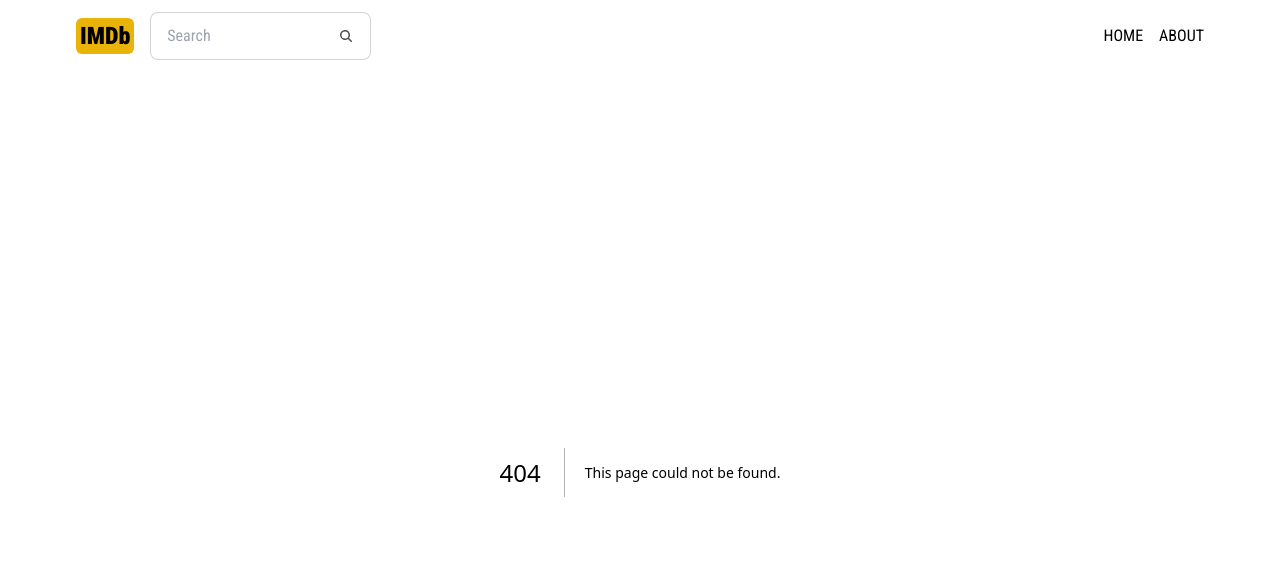
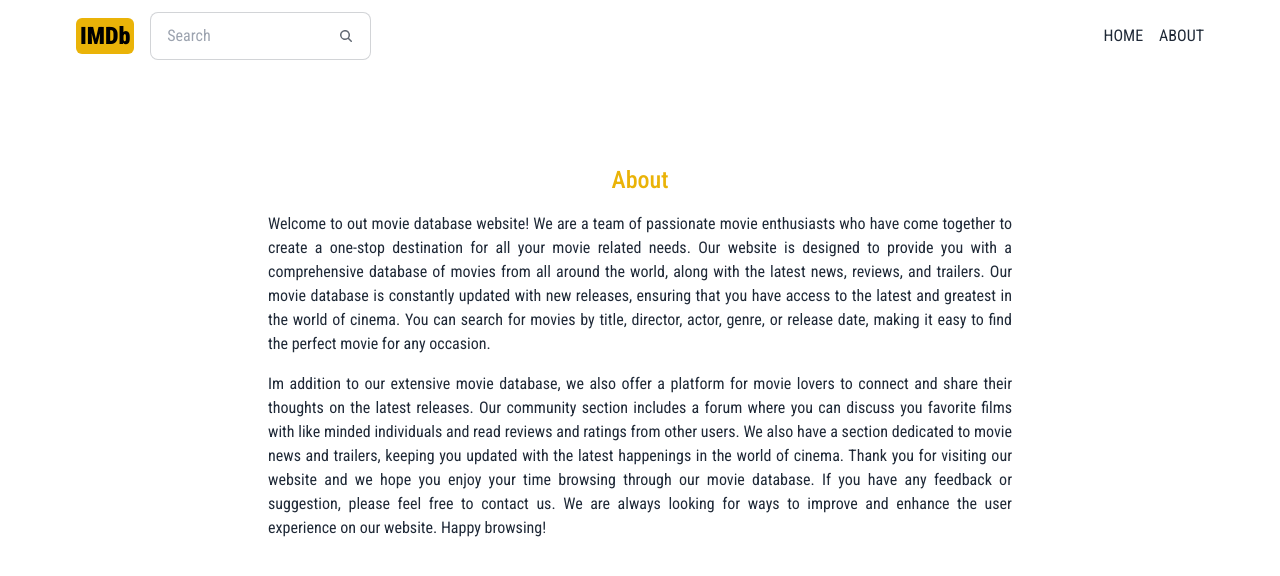
Before and after one commit to febinfelix23/imdb-clone, a Next.js app: page /about in a window 1280 px wide. Before the commit this address had no page. Shown: the top 576 px of the page. Built offline with nearby package versions, Linux system fonts and the light colour scheme.

Commit message:
Complete about section

```diff
--- /dev/null
+++ b/src/app/about/page.jsx
@@ -0,0 +1,18 @@
+import React from 'react'
+
+function About() {
+  return (
+    <div className='max-w-3xl mx-auto p-3 space-y-4 text-justify mt-20'>
+        <h1 className='text-2xl font-medium text-yellow-500 text-center'>About</h1>
+        <p>
+            Welcome to out movie database website! We are a team of passionate movie enthusiasts who have come together to create a one-stop destination for all your movie related needs.
+            Our website is designed to provide you with a comprehensive database of movies from all around the world, along with the latest news, reviews, and trailers. Our movie database is constantly updated with new releases, ensuring that you have access to the latest and greatest in the world of cinema. You can search for movies by title, director, actor, genre, or release date, making it easy to find the perfect movie for any occasion.
+        </p>
+        <p>
+            Im addition to our extensive movie database, we also offer a platform for movie lovers to connect and share their thoughts on the latest releases. Our community section includes a forum where you can discuss you favorite films with like minded individuals and read reviews and ratings from other users. We also  have a section dedicated to movie news and trailers, keeping you updated with the latest happenings in the world of cinema. Thank you for visiting our website and we hope you enjoy your time browsing through our movie database. If you have any feedback or suggestion, please feel free to contact us. We are always looking for ways to improve and enhance the user experience on our website. Happy browsing!
+        </p>
+    </div>
+  )
+}
+
+export default About
--- a/src/app/layout.js
+++ b/src/app/layout.js
@@ -2,7 +2,7 @@
 import "./globals.css";
 import Navbar from "@/components/Navbar";
 
-const font = Roboto_Condensed ({ subsets: ["latin"] });
+const font = Roboto_Condensed({ subsets: ["latin"] });
 
 export const metadata = {
   title: "IMDb-Clone",
@@ -16,8 +16,8 @@
   return (
     <html lang="en">
       <body className={font.className}>
-        <Navbar />
-        {children}
+          <Navbar />
+          {children}
       </body>
     </html>
   );
--- a/src/components/Navbar.jsx
+++ b/src/components/Navbar.jsx
@@ -8,7 +8,7 @@
   return (
     <div className='flex justify-between items-center p-3 max-w-6xl mx-auto'>
       <div className="flex gap-4 items-center">
-        <Link href={"/"}><span style={{fontWeight:'900'}} className='bg-yellow-500 text-black rounded-md text-2xl p-1 items-center'>IMDb</span></Link>
+        <Link href={"/"}><span style={{ fontWeight: '900' }} className='bg-yellow-500 text-black rounded-md text-2xl p-1 items-center'>IMDb</span></Link>
         <label className="input input-bordered flex items-center gap-2">
           <input type="text" className="grow" placeholder="Search" />
           <svg xmlns="http://www.w3.org/2000/svg" viewBox="0 0 16 16" fill="currentColor" className="w-4 h-4 opacity-70"><path fillRule="evenodd" d="M9.965 11.026a5 5 0 1 1 1.06-1.06l2.755 2.754a.75.75 0 1 1-1.06 1.06l-2.755-2.754ZM10.5 7a3.5 3.5 0 1 1-7 0 3.5 3.5 0 0 1 7 0Z" clipRule="evenodd" /></svg>
--- a/tailwind.config.js
+++ b/tailwind.config.js
@@ -17,4 +17,5 @@
   plugins: [
     require('daisyui'),
   ],
+  darkMode: "class",
 };
```
